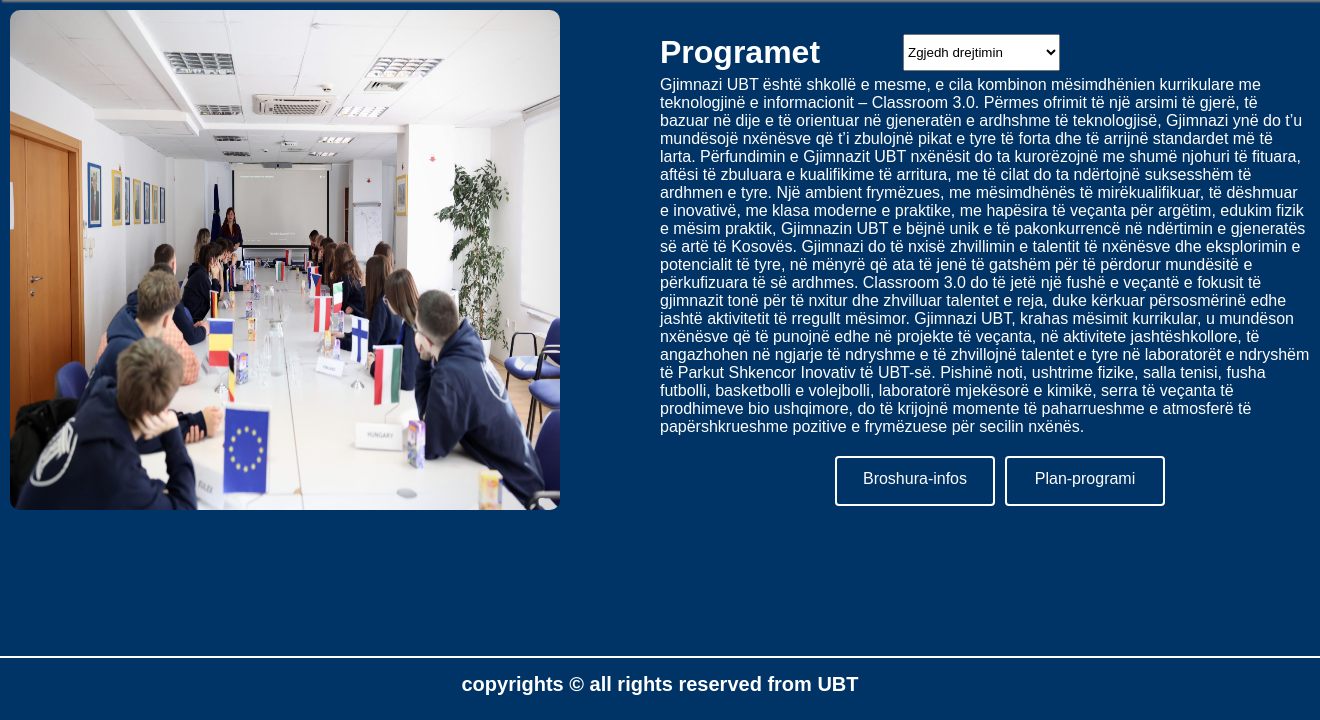
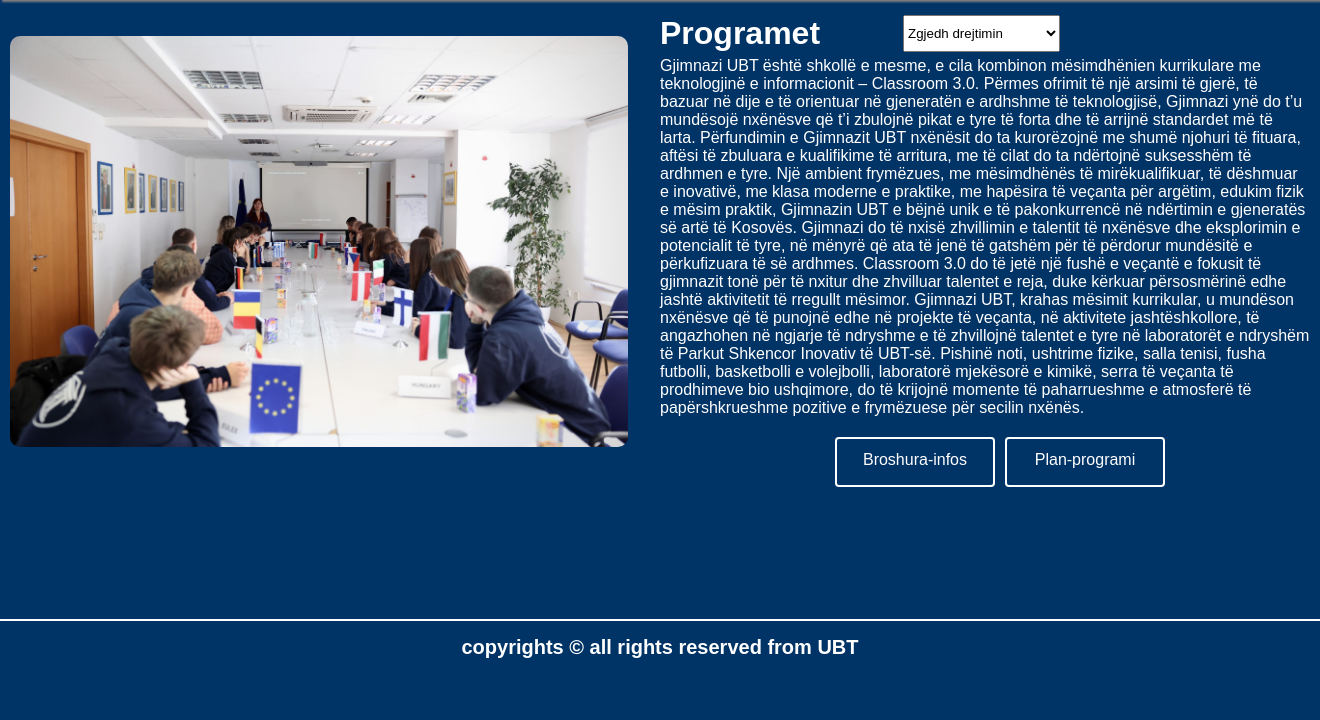
Before and after one commit to Jahirq1/WebSchool, a PHP site: page /html/programet.html in a window 1320 px wide. Shown: the part 80-800 px from the top of the page. Run offline with PHP 8.4, Linux system fonts and the light colour scheme.

Commit message:
disa permisme ne css

```diff
--- a/css/programet.css
+++ b/css/programet.css
@@ -122,12 +122,13 @@ z-index: 1;
     align-items: center;
     justify-content: center;
     margin-bottom: 10%;
+    overflow: hidden;
 }
 
 .content img{
   border-radius: 10px;
-    width: 550px;
-    height: 500px;
+    width: 95%;
+    height: 120vh auto;
 }
 .content .right{
     position: relative;
@@ -139,12 +140,15 @@ z-index: 1;
     height: 500px auto;
     flex-direction: column;
     justify-content: space-between;
+    position: relative;
+
 }
 
 .content p{
-position: relative;
+
 margin-top: 5px;
-width: 650px;
+width: 100%;
+height: 50vh auto;
 color: white;
 }
 
```
